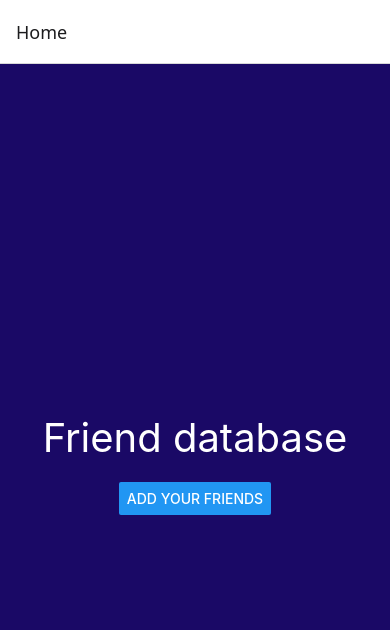
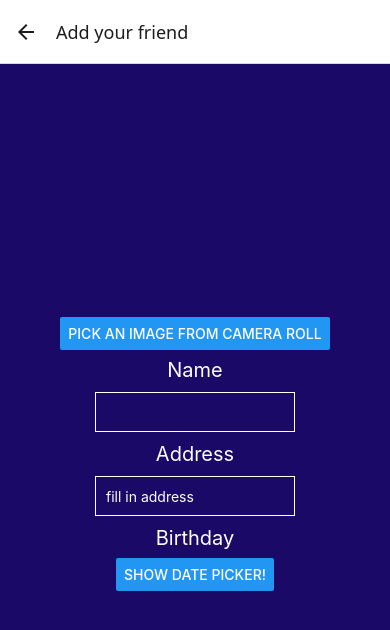
Before and after one commit to ofedchen/friendR-eact-native, a React Native app: screen / in a window 390 px wide. Both pictures are taken after a click on the button "ADD YOUR FRIENDS". Shown: the top 630 px of the page. Built offline with nearby package versions, Linux system fonts and the light colour scheme.

Commit message:
added navigation

```diff
--- a/App.js
+++ b/App.js
@@ -2,6 +2,7 @@ import { StatusBar } from 'expo-status-bar';
 import { Button, StyleSheet, Text, SafeAreaView } from 'react-native';
 import { createStaticNavigation, useNavigation } from '@react-navigation/native';
 import { createNativeStackNavigator } from '@react-navigation/native-stack';
+import AddFriendPage from './pages/AddFriendPage';
 
 function HomeScreen() {
   const navigation = useNavigation();
@@ -18,6 +19,12 @@ function HomeScreen() {
 const RootStack = createNativeStackNavigator({
   screens: {
     Home: HomeScreen,
+    AddFriendPage: {
+      screen: AddFriendPage,
+      options: {
+        title: 'Add your friend'
+      }
+    }
 
   },
 });
--- a/package.json
+++ b/package.json
@@ -12,13 +12,17 @@
   "dependencies": {
     "@expo/metro-runtime": "~5.0.4",
     "@react-native-community/datetimepicker": "8.4.1",
+    "@react-navigation/elements": "^2.6.3",
     "@react-navigation/native": "^7.1.17",
+    "@react-navigation/native-stack": "^7.3.25",
     "expo": "~53.0.20",
     "expo-image-picker": "~16.1.4",
     "expo-status-bar": "~2.2.3",
     "react": "19.0.0",
     "react-dom": "19.0.0",
     "react-native": "0.79.5",
+    "react-native-safe-area-context": "^5.6.0",
+    "react-native-screens": "^4.13.1",
     "react-native-web": "^0.20.0"
   },
   "devDependencies": {
--- a/pages/AddFriendPage.js
+++ b/pages/AddFriendPage.js
@@ -82,7 +82,10 @@ export default function AddFriendPage() {
 
 const styles = StyleSheet.create({
     container: {
-        alignItems: "center"
+        flex: 1,
+        backgroundColor: '#1a0966ff',
+        alignItems: 'center',
+        justifyContent: 'center',
     },
     input: {
         height: 40,
```
Also changed, not shown: 1 other file (tests, documents, lock files or other folders).
